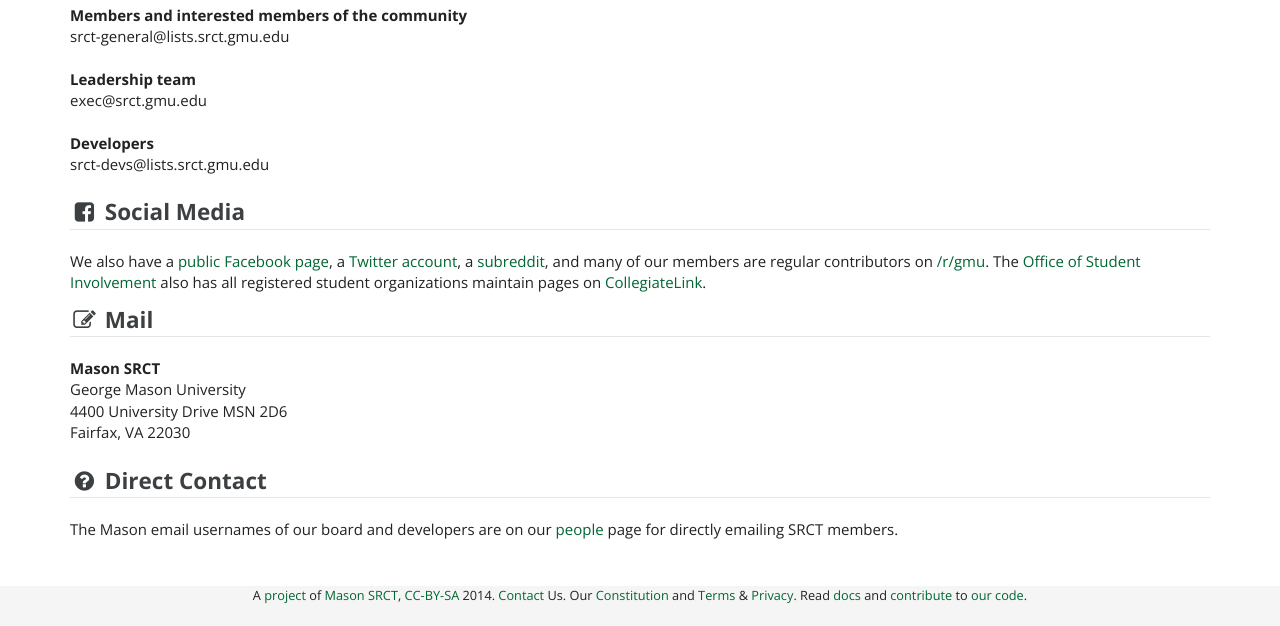
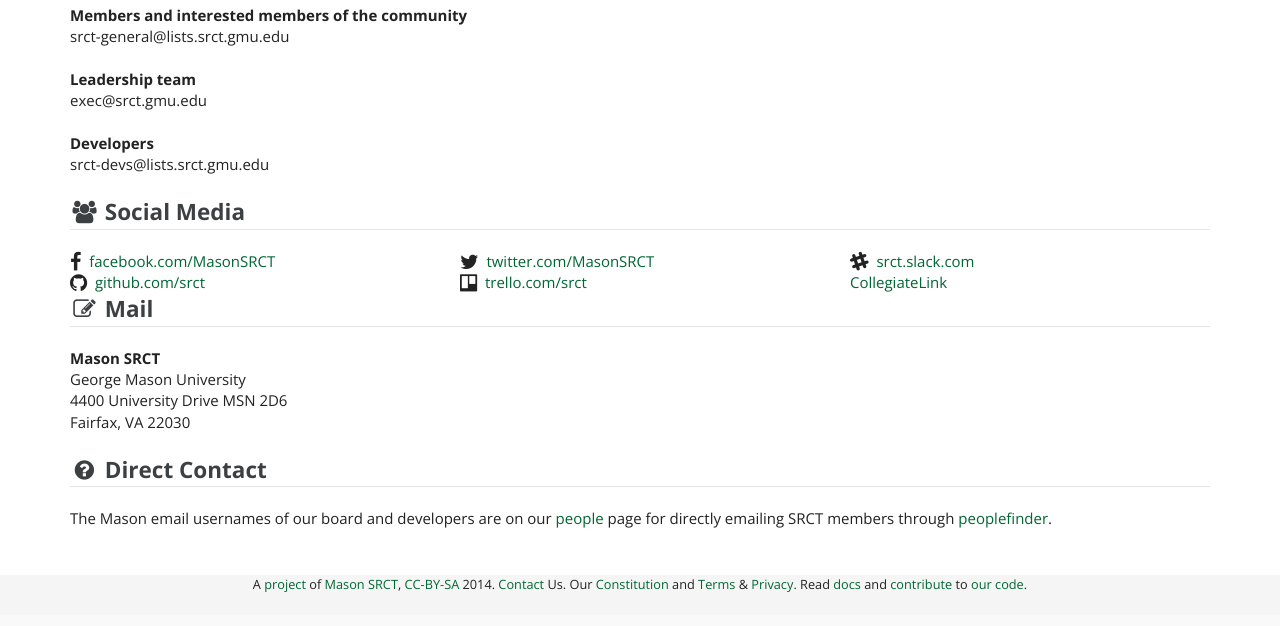
Before and after one commit to srct/srctweb, a Python web app: template srctweb/website/templates/contact.html in a window 1280 px wide. Shown: the part 189-815 px from the top of the page. After the commit the page ends 781 px from the top, so only its background shows below. Run offline with Jinja, Linux system fonts and the light colour scheme; the template is opened without the code that fills it, so the values that code supplies are empty; some libraries are stand-ins or nearby versions.

Commit message:
revamped social media section

```diff
--- a/srctweb/website/templates/contact.html
+++ b/srctweb/website/templates/contact.html
@@ -34,17 +34,28 @@
 srct-devs@lists.srct.gmu.edu
 </address>
 
-<legend><i class="fa fa-facebook-square fa-fw"></i>&nbsp;<strong>Social Media</strong></legend>
+<legend><i class="fa fa-users fa-fw"></i>&nbsp;<strong>Social Media</strong></legend>
 
-<p>We also have a
-<a href="https://facebook.com/MasonSRCT">public Facebook page</a>, a
-<a href="https://twitter.com/MasonSRCT">Twitter account</a>,
-a <a href="http://reddit.com/r/MasonSRCT">subreddit</a>,
-and many of our members are regular contributors on
-<a href="http://reddit.com/r/gmu/">/r/gmu</a>.
-The <a href="http://si.gmu.edu/">Office of Student Involvement</a>
-also has all registered student organizations maintain pages on
-<a href="https://gmu.collegiatelink.net/organization/srct">CollegiateLink</a>.</p>
+<div class="row">
+  <div class="col-md-4 centered">
+    <i class="fa fa-facebook fa-lg"></i>&nbsp;&nbsp;<a href="https://facebook.com/MasonSRCT">facebook.com/MasonSRCT</a>
+  </div>
+  <div class="col-md-4">
+    <i class="fa fa-twitter fa-lg"></i>&nbsp;&nbsp;<a href="https://twitter.com/MasonSRCT">twitter.com/MasonSRCT</a>
+  </div>
+  <div class="col-md-4">
+    <i class="fa fa-slack fa-lg"></i>&nbsp;&nbsp;<a href="https://srct.slack.com">srct.slack.com</a>
+  </div>
+  <div class="col-md-4">
+    <i class="fa fa-github fa-lg"></i>&nbsp;&nbsp;<a href="https://github.com/srct">github.com/srct</a>
+  </div>
+  <div class="col-md-4">
+    <i class="fa fa-trello fa-lg"></i>&nbsp;&nbsp;<a href="https://trello.com/srct">trello.com/srct</a>
+  </div>
+  <div class="col-md-4">
+    <a href="https://gmu.collegiatelink.net/organization/srct">CollegiateLink</a>
+  </div>
+</div>
 
 <legend><i class="fa fa-pencil-square-o fa-fw"></i>&nbsp;<strong>Mail</strong></legend>
 
@@ -57,6 +68,6 @@
 
 <legend><i class="fa fa-question-circle fa-fw"></i>&nbsp;<strong>Direct Contact</strong></legend>
 
-<p>The Mason email usernames of our board and developers are on our <a href="{{ url_for('people') }}">people</a> page for directly emailing SRCT members.</p>
+<p>The Mason email usernames of our board and developers are on our <a href="{{ url_for('people') }}">people</a> page for directly emailing SRCT members through <a href="peoplefinder.gmu.edu">peoplefinder</a>.</p>
 
 {% endblock %}
--- a/srctweb/website/templates/projects.html
+++ b/srctweb/website/templates/projects.html
@@ -287,7 +287,7 @@
 
   <div class="col-lg-6 project-entry">
 
-    <i class="fa fa-users project-icon"></i>
+    <i class="fa fa-institution project-icon"></i>
 
     <legend><strong><a href="http://wiki.srct.gmu.edu/wiki/index.php/People">People</a></strong>
     | people.gmu.edu</legend>
```
